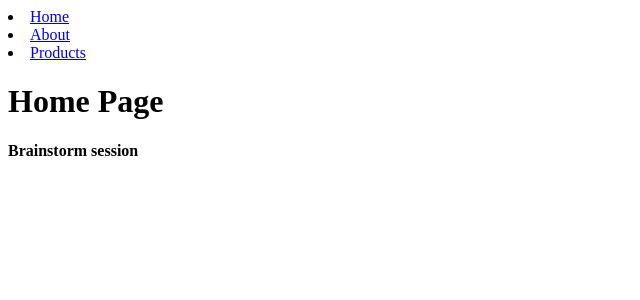
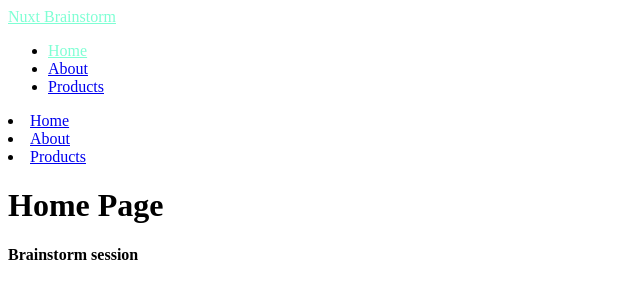
Before and after one commit to KubaBrambor/nuxtApp, a Nuxt app in the folder nuxt-storm/: page / in a window 1280 px wide. Shown: the top 300 px of the page, without its empty margins (0-640 px from the left). Built offline with nearby package versions, Linux system fonts and the light colour scheme.

Commit message:
Add layouts

```diff
--- /dev/null
+++ b/nuxt-storm/layouts/default.vue
@@ -0,0 +1,25 @@
+<template>
+  <div>
+    <header>
+      <nav>
+        <NuxtLink to="/">Nuxt Brainstorm</NuxtLink>
+        <ul>
+          <li><NuxtLink to="/">Home</NuxtLink></li>
+          <li><NuxtLink to="/about">About</NuxtLink></li>
+          <li><NuxtLink to="/products">Products</NuxtLink></li>
+        </ul>
+      </nav>
+    </header>
+
+    <div>
+      <!-- output the page content -->
+      <slot />
+    </div>
+  </div>
+</template>
+
+<style scoped>
+  .router-link-exact-active {
+    color: aquamarine;
+  }
+</style>
--- /dev/null
+++ b/nuxt-storm/layouts/products.vue
@@ -0,0 +1,28 @@
+<template>
+  <div>
+    <header>
+      <nav>
+        <NuxtLink to="/products">Nuxt Products</NuxtLink>
+
+      </nav>
+    </header>
+
+    <div>
+      <!-- output the page content -->
+      <slot />
+    </div>
+    <footer>
+      <ul>
+        <li><NuxtLink to="/">Home</NuxtLink></li>
+        <li><NuxtLink to="/about">About</NuxtLink></li>
+        <li><NuxtLink to="/products">Products</NuxtLink></li>
+      </ul>
+    </footer>
+  </div>
+</template>
+
+<style scoped>
+  .router-link-exact-active {
+    color: aquamarine;
+  }
+</style>
```
